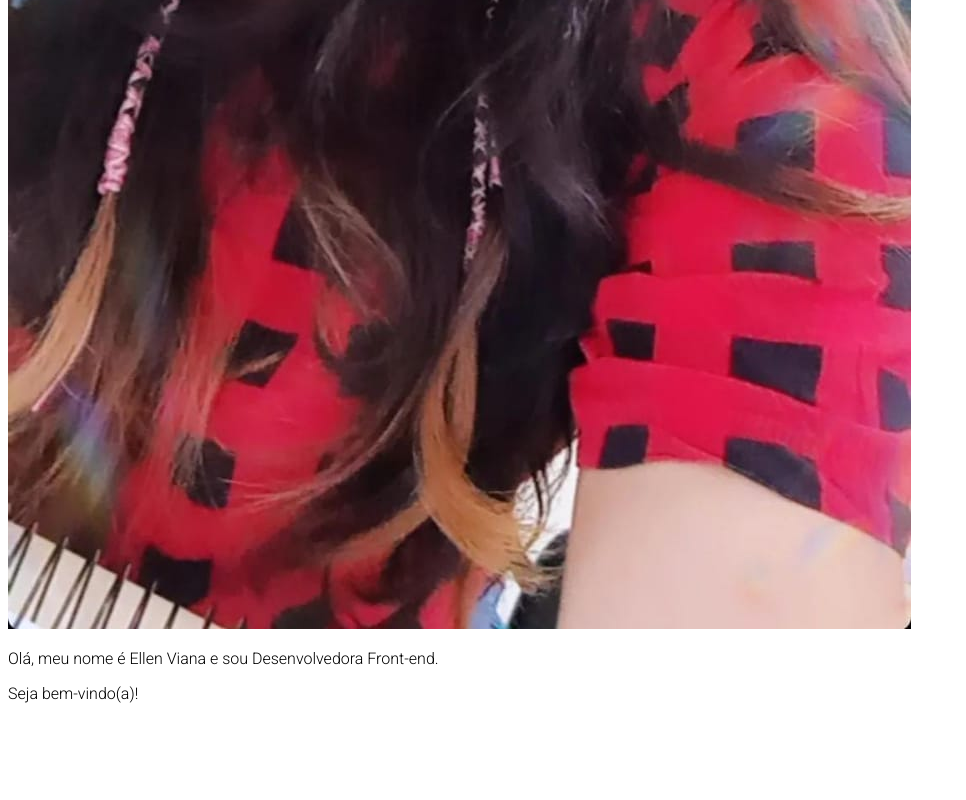
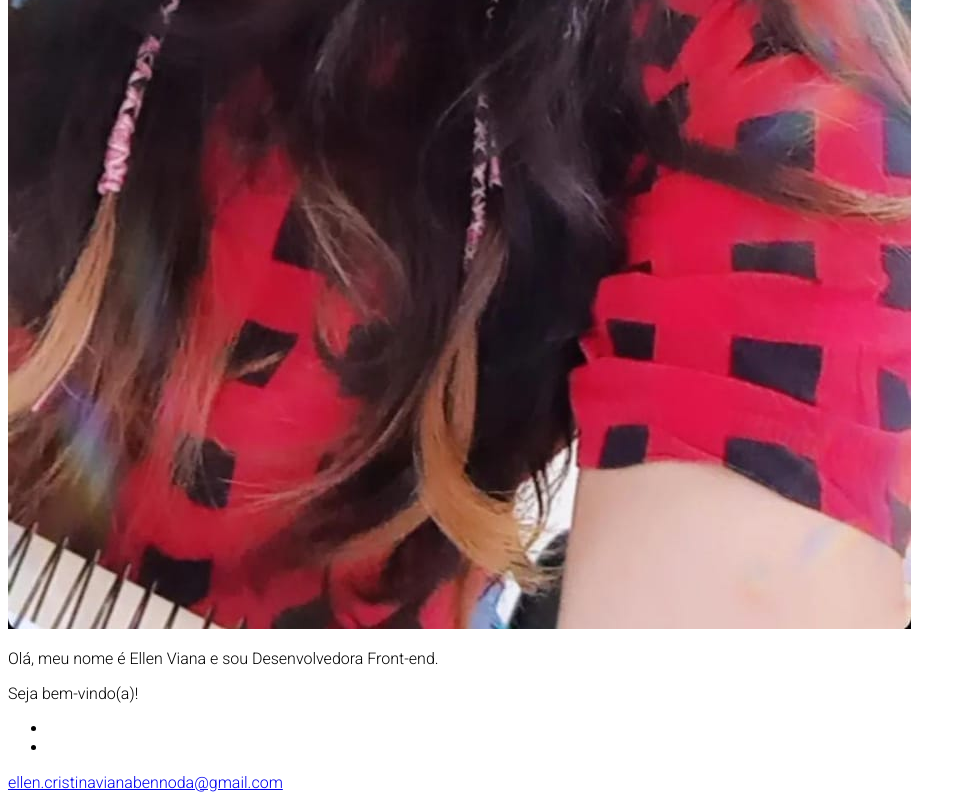
Before and after one commit to EllenCViana/EllenCViana.github.io, a plain HTML site: page index.html in a window 1280 px wide. Shown: the part 1039-1839 px from the top of the page, without its empty margins (0-966 px from the left). Before the commit the page ends 1758 px from the top, so only its background shows below. Drawn offline with nearby package versions, Linux system fonts and the light colour scheme.

Commit message:
Aside completa

```diff
--- a/index.html
+++ b/index.html
@@ -18,6 +18,14 @@
             <img src="img/eu.jpeg" alt="Ellen Viana">
             <p>Olá, meu nome é Ellen Viana e sou <span class="highlight">Desenvolvedora Front-end</span>.</p>
             <p id="welcome-text">Seja bem-vindo(a)!</p>
+            <ul id="social-container">
+                <li><a href="#" target="_blank"><ion-icon name="logo-linkedin"></ion-icon></a></li>
+                <li><a href="#" target="_blank"><ion-icon name="logo-instagram"></ion-icon></a></li>
+            </ul>
+            <div id="email-container">
+                <ion-icon name="mail-outline"></ion-icon><a href="mailto:ellen.cristinavianabennoda@gmail.com">ellen.cristinavianabennoda@gmail.com</a>
+
+            </div>
         </aside>
         <section id="about-container"></section>
     </main>
```
